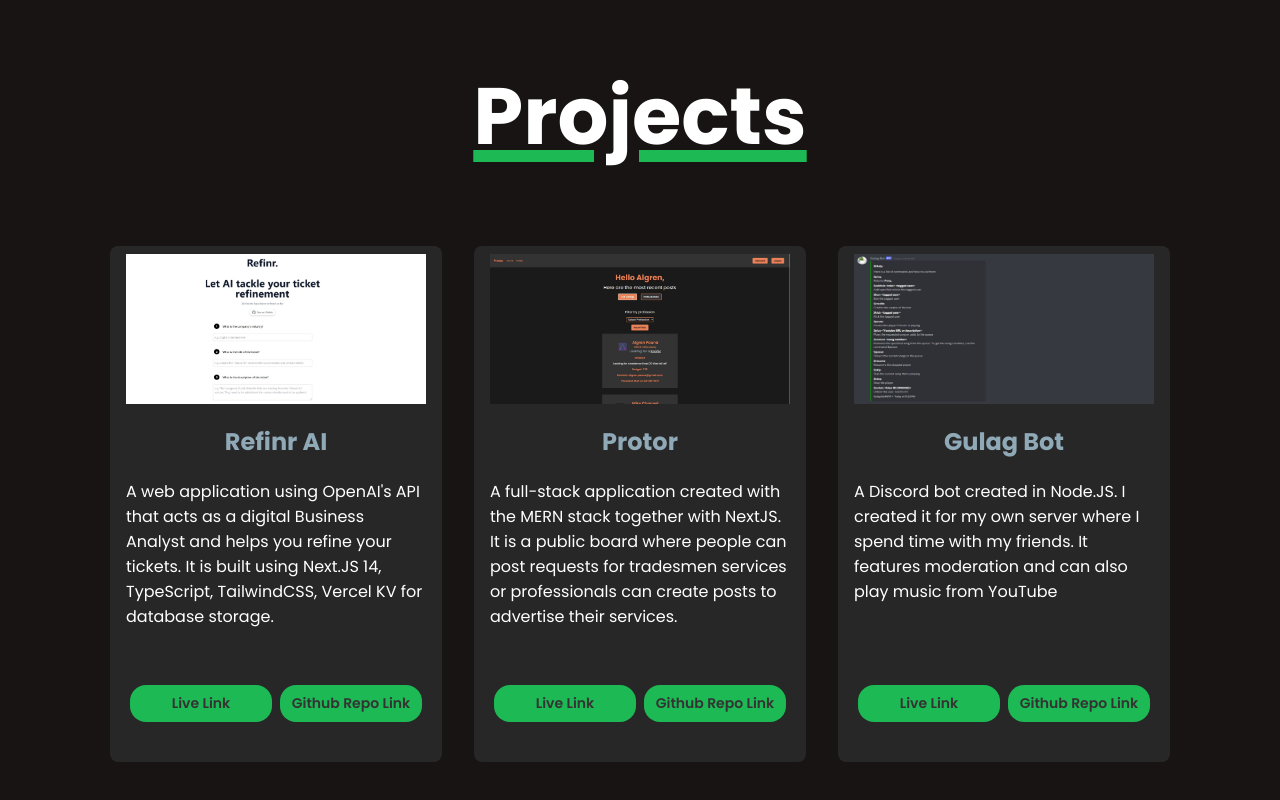
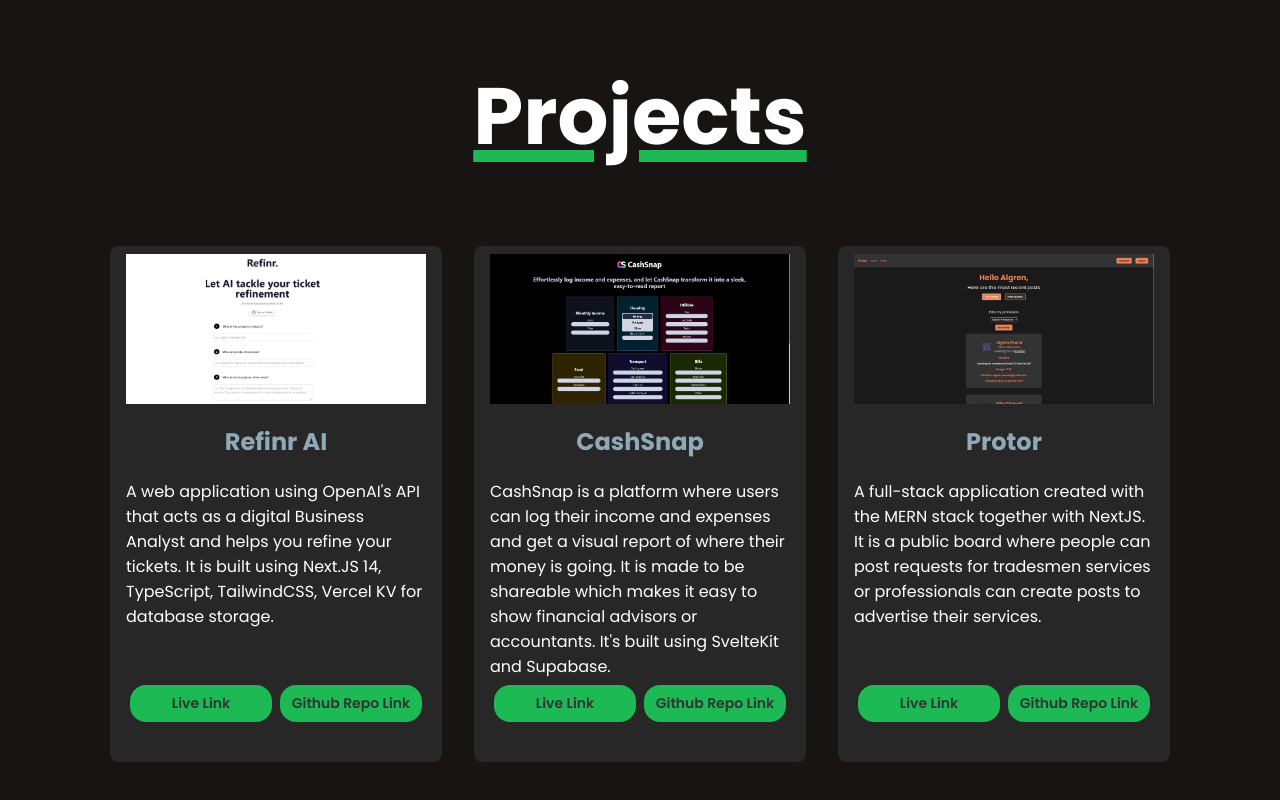
Before and after one commit to algren123/portfolio-v2, a Next.js app: page / in a window 1280 px wide. Shown: the part 610-1410 px from the top of the page. Built offline with nearby package versions, Linux system fonts and the light colour scheme.

Commit message:
added new project

```diff
--- a/pages/index.js
+++ b/pages/index.js
@@ -66,18 +66,18 @@
             github="https://github.com/algren123/refinr"
           />
           <Projects
+            img="/cashsnap.JPG"
+            title="CashSnap"
+            description="CashSnap is a platform where users can log their income and expenses and get a visual report of where their money is going. It is made to be shareable which makes it easy to show financial advisors or accountants. It's built using SvelteKit and Supabase."
+            live="https://cashsnap.vercel.app/"
+            github="https://github.com/algren123/cashsnap"
+          />
+          <Projects
             img="/protor.JPG"
             title="Protor"
             description="A full-stack application created with the MERN stack together with NextJS. It is a public board where people can post requests for tradesmen services or professionals can create posts to advertise their services."
             live="https://protor.uk/"
             github="https://github.com/algren123/protor"
-          />
-          <Projects
-            img="/gulag-bot.JPG"
-            title="Gulag Bot"
-            description="A Discord bot created in Node.JS. I created it for my own server where I spend time with my friends. It features moderation and can also play music from YouTube"
-            live="https://discord.com/oauth2/authorize?client_id=858052116751974420&scope=bot"
-            github="https://github.com/algren123/gulag-bot"
           />
         </Container>
 
```
Also changed, not shown: public/cashsnap.jpg (added).
